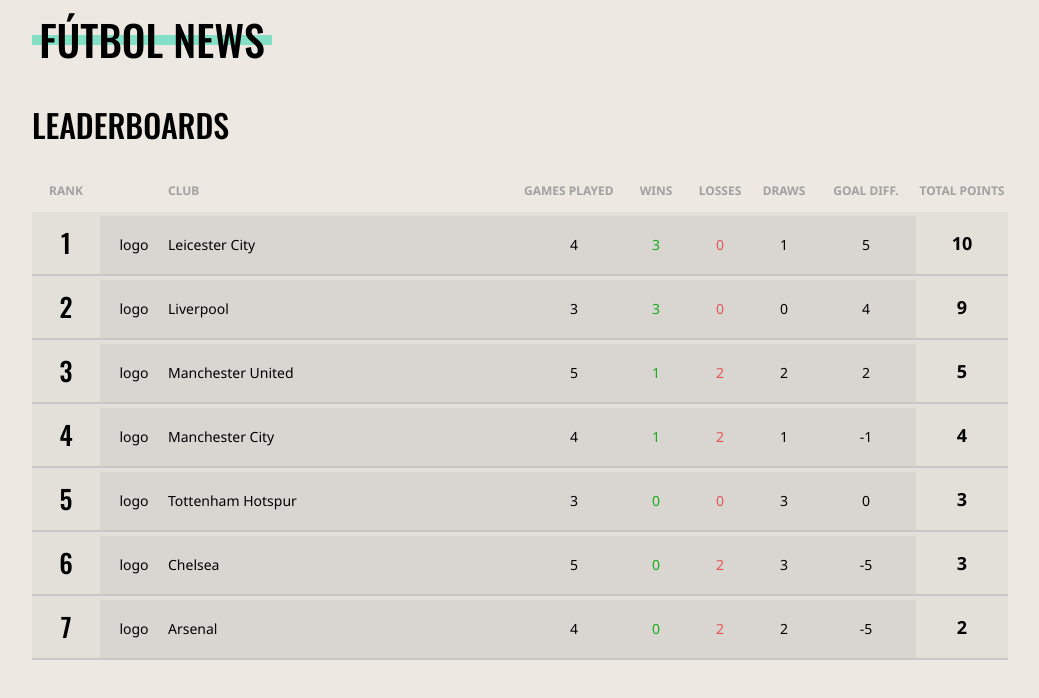
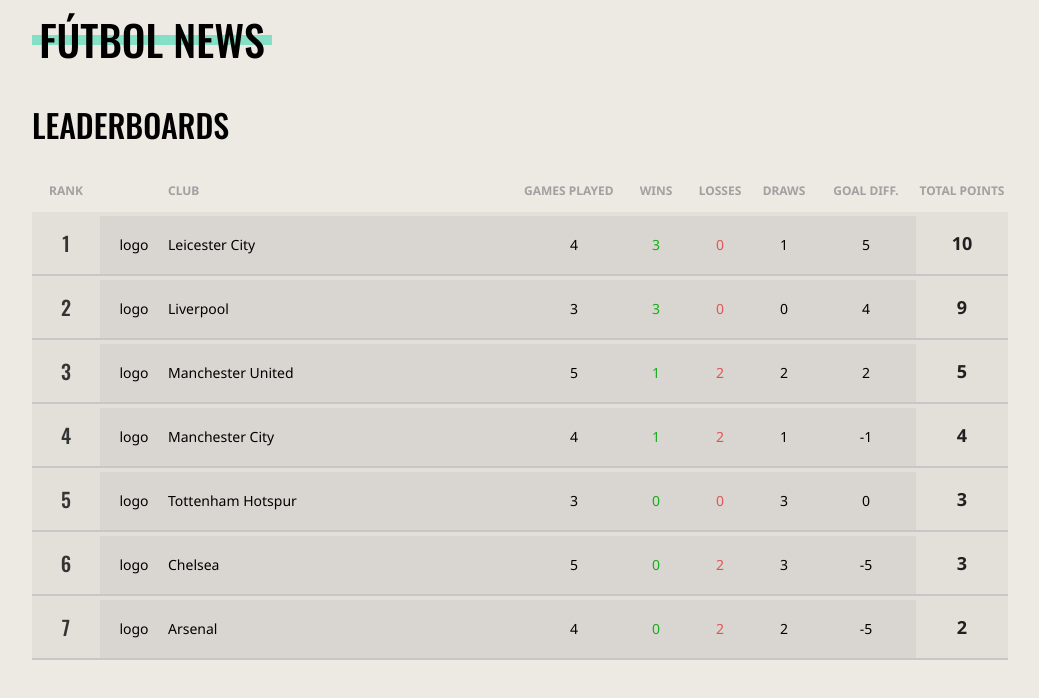
Before and after one commit to johngohrw/flanksource-test, a React (Create React App) app: page / in a window 1280 px wide. Shown: the top 698 px of the page, without its empty margins (120-1159 px from the left). Built offline with nearby package versions, Linux system fonts and the light colour scheme.

Commit message:
further styling for Leaderboards table

```diff
--- a/src/layouts/DefaultLayout/index.module.scss
+++ b/src/layouts/DefaultLayout/index.module.scss
@@ -7,7 +7,7 @@
 }
 
 .layoutWrapper {
-  background-color: #EDE8E1;
+  background-color: #EDE9E3;
   min-height: 100%;
 
   display: flex;
--- a/src/pages/Home/index.module.scss
+++ b/src/pages/Home/index.module.scss
@@ -50,7 +50,8 @@
   .tableRank {
     font-family: 'Oswald', sans-serif;
     font-weight: 500;
-    font-size: 26px;
+    font-size: 20px;
+    color: #343434;
   }
 
   .tableLogo {
@@ -69,5 +70,6 @@
   .tablePoints {
     font-weight: 800;
     font-size: 18px;
+    color: #202020;
   }
 }
```
